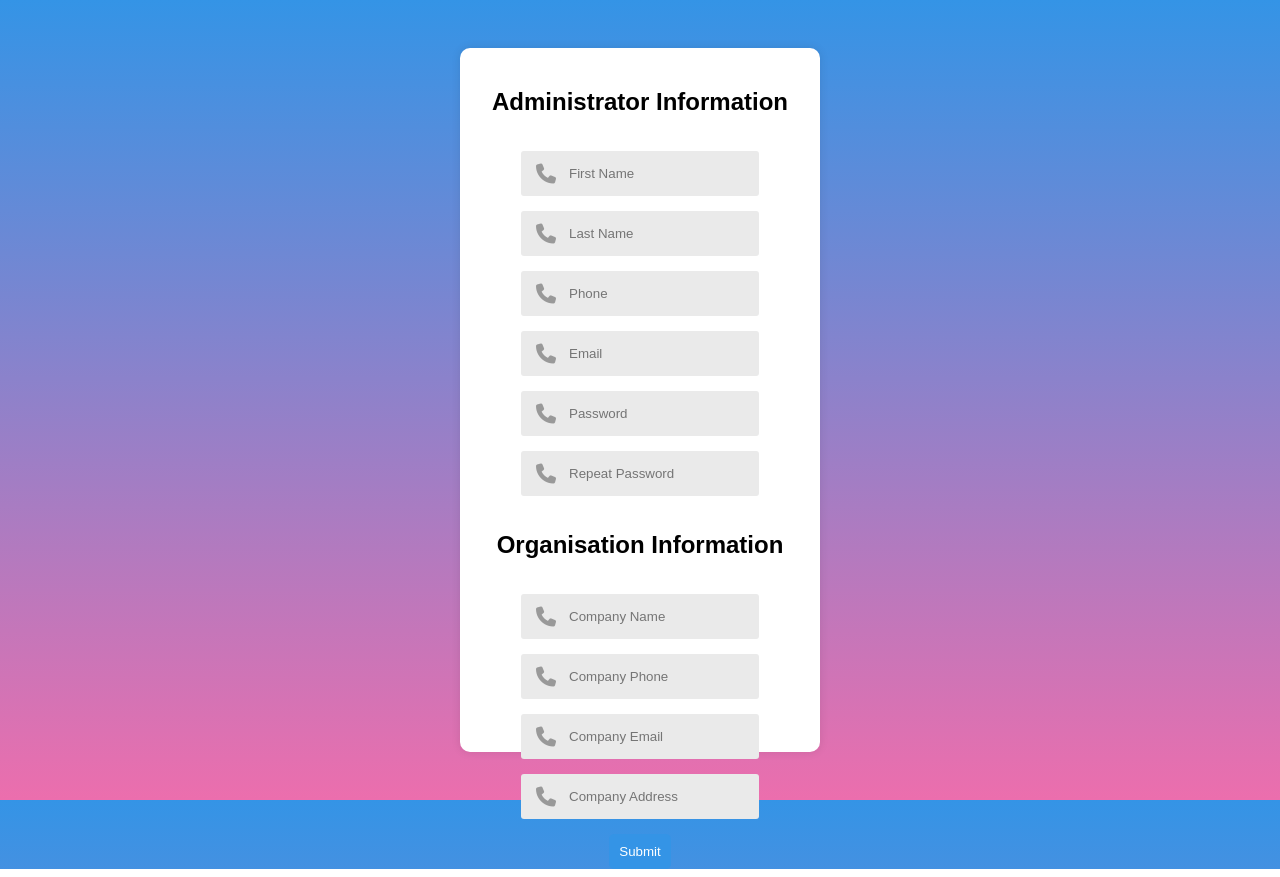
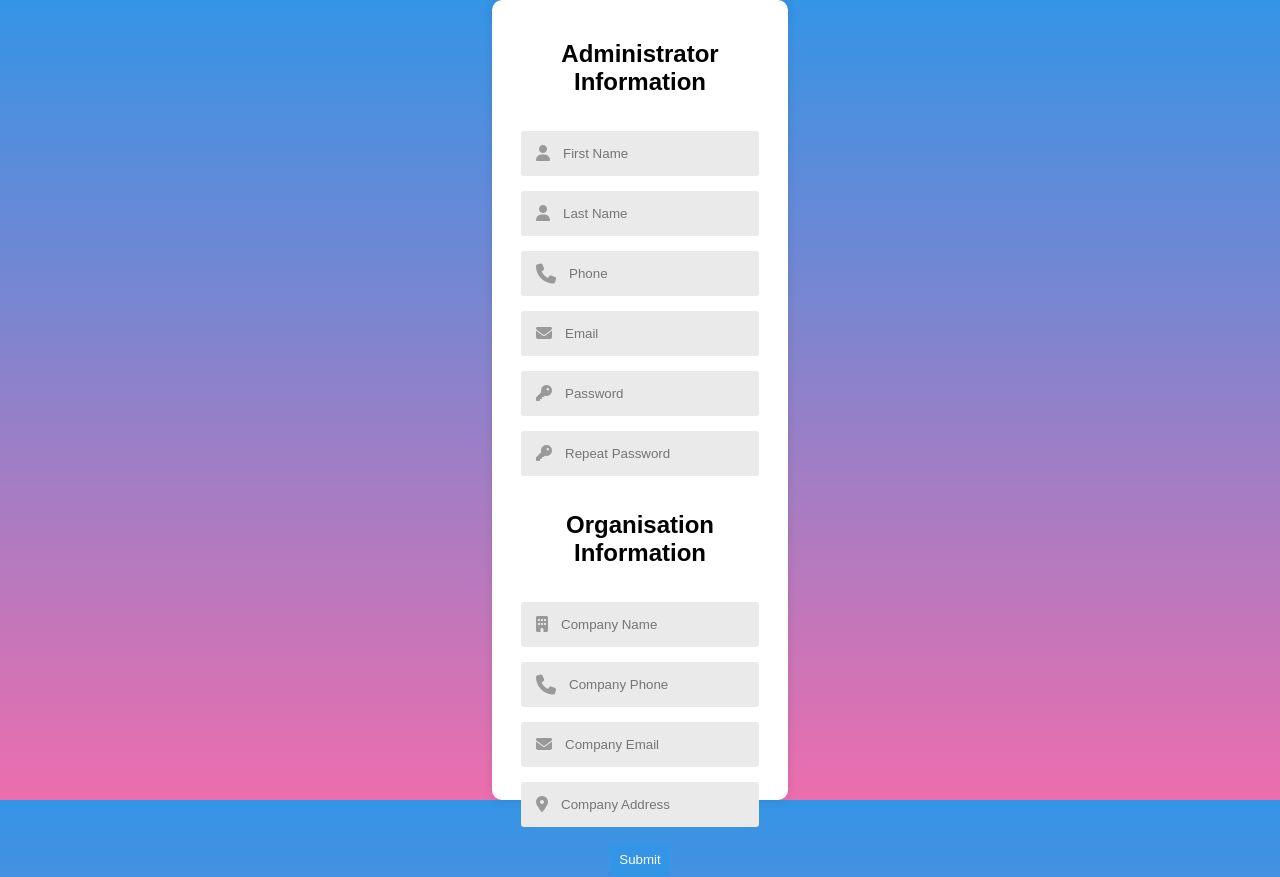
Before and after one commit to LucianuSebi/TeamHero, a PHP site: page /register_org.php in a window 1280 px wide. Run offline with PHP 8.4, Linux system fonts and the light colour scheme; some libraries are stand-ins or nearby versions.

Commit message:
Little aestethic changes to register_org

```diff
--- a/uTeamTrackr/register_org.php
+++ b/uTeamTrackr/register_org.php
@@ -6,6 +6,12 @@
     <meta charset="UTF-8">
     <meta name="viewport" content="width=device-width, initial-scale=1.0">
     <title>Formular</title>
+    <style>
+        h2{
+            text-align: center;
+        }
+
+    </style>
 
 </head>
 <body>
@@ -16,12 +22,12 @@
         <div class="input-group">
 
             <div class="input-field">
-                <i class="fa-solid fa-phone fa-lg"></i>
+                <i class="fa-sharp fa-solid fa-user"></i>
                 <input type= "text" name="fName" placeholder="First Name">
             </div>
 
             <div class="input-field">
-                <i class="fa-solid fa-phone fa-lg"></i>
+                <i class="fa-sharp fa-solid fa-user"></i>
                 <input type= "text" name="lName" placeholder="Last Name">
             </div>
 
@@ -31,17 +37,17 @@
             </div>
 
             <div class="input-field">
-                <i class="fa-solid fa-phone fa-lg"></i>
+                <i class="fa-sharp fa-solid fa-envelope"></i>
                 <input type= "text" name="uEmail" placeholder="Email">
             </div>
 
             <div class="input-field">
-                <i class="fa-solid fa-phone fa-lg"></i>
+                <i class="fa-sharp fa-solid fa-key"></i>
                 <input type= "text" name="uPass" placeholder="Password">
             </div>
 
             <div class="input-field">
-                <i class="fa-solid fa-phone fa-lg"></i>
+                <i class="fa-sharp fa-solid fa-key"></i>
                 <input type= "text" name="uRePass" placeholder="Repeat Password">
 
             </div>
@@ -54,22 +60,22 @@
         <div class="input-group">
 
             <div class="input-field">
-                <i class="fa-solid fa-phone fa-lg"></i>
+                <i class="fa-sharp fa-solid fa-building"></i>
                 <input type= "text" name="cName" placeholder="Company Name">
             </div>
 
             <div class="input-field">
-                <i class="fa-solid fa-phone fa-lg"></i>
+            <i class="fa-solid fa-phone fa-lg"></i>
                 <input type= "text" name="cPhone" placeholder="Company Phone">
             </div>
 
             <div class="input-field">
-                <i class="fa-solid fa-phone fa-lg"></i>
+                <i class="fa-sharp fa-solid fa-envelope"></i>
                 <input type= "text" name="cEmail" placeholder="Company Email">
             </div>
 
             <div class="input-field">
-                <i class="fa-solid fa-phone fa-lg"></i>
+                <i class="fa-sharp fa-solid fa-location-dot"></i>
                 <input type= "text" name="cAdress" placeholder= "Company Address">
             </div>
         </div>
--- a/uTeamTrackr/style.css
+++ b/uTeamTrackr/style.css
@@ -7,6 +7,7 @@ body {
     align-items: center;
     height: 100vh;
     background: linear-gradient(to bottom, #3494e6, #ec6ead);
+
   }
 
   .input-group{
@@ -36,8 +37,8 @@ input{
 
 
   form {
-    height: 83%;
-    width: 25%;
+    height: 95%;
+    width: 20%;
     display:flex;
     flex-direction: column;
     align-items: center;
```
